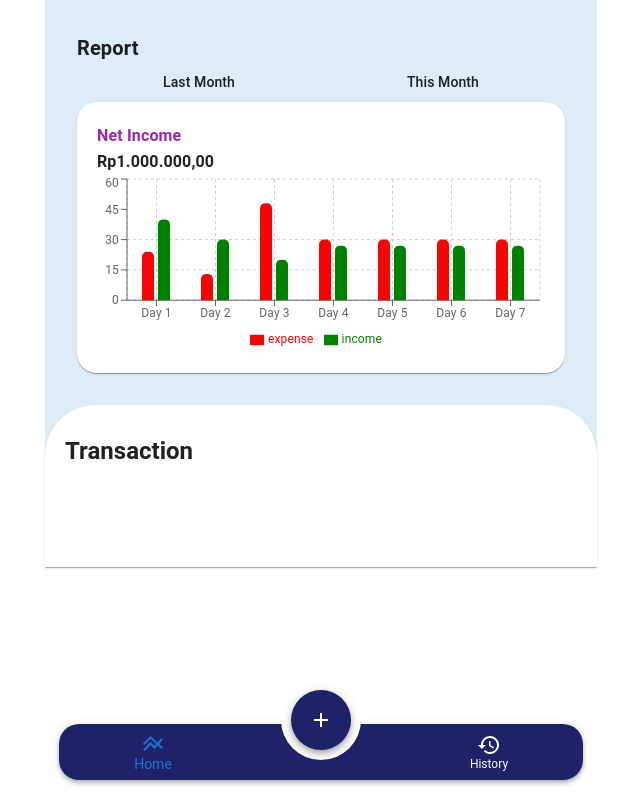
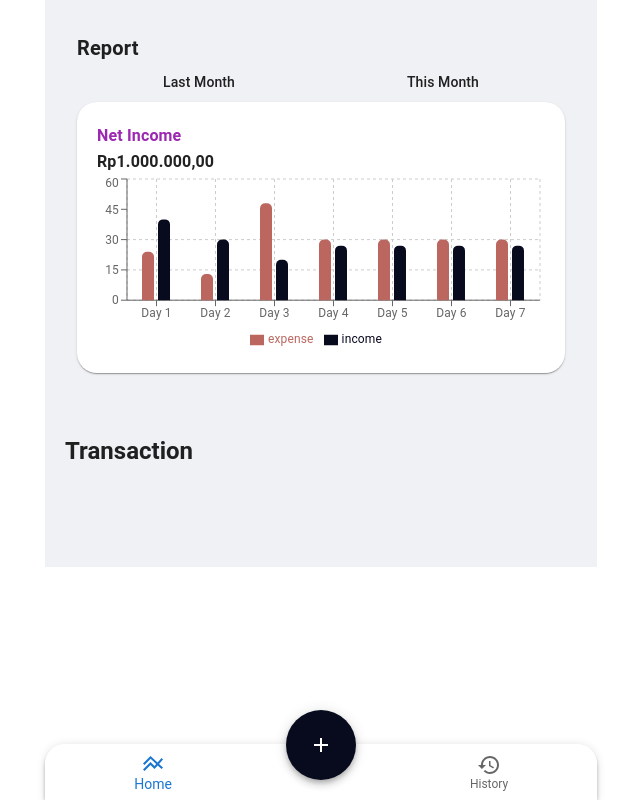
Before and after one commit to aynunnissa/expense-app, a React (Create React App) app: page / in a window 1280 px wide. Shown: the whole page, without its empty margins (319-959 px from the left). Built offline with nearby package versions, Linux system fonts and the light colour scheme.

Commit message:
Update bottom navigation

```diff
--- a/src/Dashboard/ReportChart.tsx
+++ b/src/Dashboard/ReportChart.tsx
@@ -16,8 +16,8 @@ const ReportChart = ({ data }: IProps) => {
                 <YAxis width={25} />
                 <Tooltip />
                 <Legend />
-                <Bar dataKey="expense" fill="red" barSize={12} radius={[5, 5, 0, 0]} />
-                <Bar dataKey="income" fill="green" barSize={12} radius={[5, 5, 0, 0]} />
+                <Bar dataKey="expense" fill="#BB665F" barSize={12} radius={[5, 5, 0, 0]} />
+                <Bar dataKey="income" fill="#080A1E" barSize={12} radius={[5, 5, 0, 0]} />
             </BarChart>
         </ResponsiveContainer>
     );
--- a/src/Dashboard/index.tsx
+++ b/src/Dashboard/index.tsx
@@ -56,11 +56,8 @@ const Dashboard = () => {
                     <ReportChart data={data} />
                 </Paper>
             </Box>
-            <Box>
-                <Paper sx={{ borderRadius: "50px 50px 0px 0px", padding: "30px 20px 100px 20px", backgroundColor: "#FFFFFF" }}>
-                    <Typography component="h2" variant="h5" fontWeight={700}>Transaction</Typography>
-
-                </Paper>
+            <Box sx={{ padding: "30px 20px 100px 20px" }}>
+                <Typography component="h2" variant="h5" fontWeight={700}>Transaction</Typography>
             </Box>
         </>
     );
--- a/src/History/index.tsx
+++ b/src/History/index.tsx
@@ -52,13 +52,11 @@ const History = () => {
                     </Paper>
                 </Box>
             </Box>
-            <Box mt={4}>
-                <Paper sx={{ borderRadius: "50px 50px 0px 0px", padding: "30px 20px 100px 20px" }}>
-                    <Typography component="h2" variant="h5" fontWeight={700}>Transaction</Typography>
-                    <HistoryItem />
-                    <HistoryItem />
-                    <HistoryItem />
-                </Paper>
+            <Box sx={{ padding: "30px 20px 100px 20px" }}>
+                <Typography component="h2" variant="h5" fontWeight={700}>Transaction</Typography>
+                <HistoryItem />
+                <HistoryItem />
+                <HistoryItem />
             </Box>
         </>
     );
--- a/src/Layout/BottomNav.tsx
+++ b/src/Layout/BottomNav.tsx
@@ -30,8 +30,8 @@ const BottomNav = () => {
     }, [path, navValue]);
 
     return(
-        <Container maxWidth="sm" sx={{ position: 'fixed', bottom: "20px", left: 0, right: 0, display: "flex", justifyContent: "center" }}>
-            <Paper elevation={4} sx={{ borderRadius: "20px", width: "95%" }}>
+        <Container maxWidth="sm" sx={{ position: 'fixed', bottom: 0, left: 0, right: 0 }}>
+            <Paper elevation={4} sx={{ borderRadius: "20px 20px 0px 0px" }}>
                 <BottomNavigation
                     showLabels
                     value={value}
@@ -39,20 +39,14 @@ const BottomNav = () => {
                         setValue(newValue);
                         console.log(newValue);
                     }}
-                    sx={{ borderRadius: "20px", backgroundColor: "#1F2169" }}
+                    sx={{ borderRadius: "20px 20px 0px 0px" }}
                     >
-                    <BottomNavigationAction sx={{ color: "white" }} onClick={() => changeUrlHandler("")} label="Home" icon={<LineAxisIcon />} />
-                    <Box sx={{ backgroundColor: "#FFFFFF", width: "80px", height: "80px", borderRadius: "40px", bottom: "20px", position: "absolute"}} />
-                    <Paper elevation={5} sx={{ backgroundColor: "#1F2169", color: "white", width: "60px", height: "60px", borderRadius: "30px", bottom: "30px", position: "absolute", display: "flex", alignItems: "center", justifyContent: "center"}}>
+                    <BottomNavigationAction onClick={() => changeUrlHandler("")} label="Home" icon={<LineAxisIcon />} />
+                    <Paper elevation={5} sx={{ backgroundColor: "#080A1E", color: "#FFFFFF", width: "70px", height: "70px", borderRadius: "35px", bottom: "20px", position: "absolute", display: "flex", alignItems: "center", justifyContent: "center"}}>
                         <AddIcon />
                     </Paper>
                     <BottomNavigationAction />
-                    {/* <BottomNavigationAction
-                        onClick={() => changeUrlHandler("/plan")}
-                        icon={<AddIcon sx={{ color: "red", backgroundColor: "yellow", padding: "20px" }} />}
-                        sx={{ zIndex: 2, backgroundColor: "pink" }}
-                    /> */}
-                    <BottomNavigationAction sx={{ color: "white" }} onClick={() => changeUrlHandler("/history")} label="History" icon={<HistoryIcon />} />
+                    <BottomNavigationAction onClick={() => changeUrlHandler("/history")} label="History" icon={<HistoryIcon />} />
                 </BottomNavigation>
             </Paper>
         </Container>
--- a/src/Layout/Layout.tsx
+++ b/src/Layout/Layout.tsx
@@ -12,7 +12,7 @@ const Layout = (props: Props) => {
         <>
             <CssBaseline />
             <Container maxWidth="sm" sx={{ position: "relative"}}>
-                <Box sx={{ bgcolor: '#DEECF8' }}>
+                <Box sx={{ bgcolor: '#F0F1F5' }}>
                     {props.children}
                 </Box>
                 <BottomNav />
```
